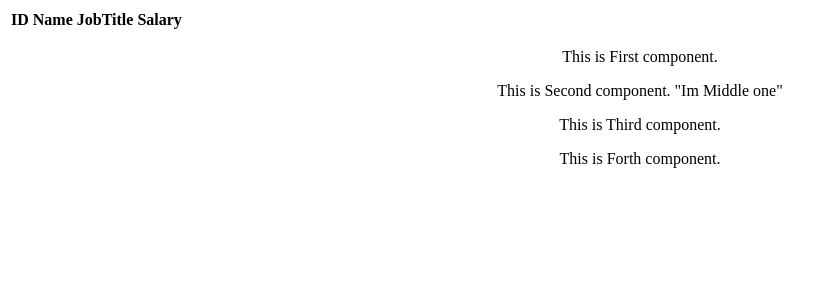
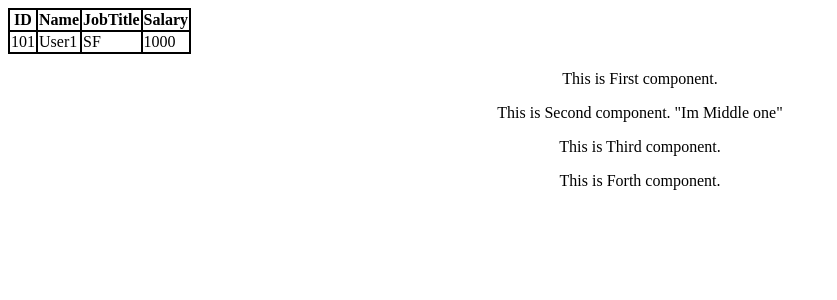
Before and after one commit to Divya945/react-prjoject, a React (Create React App) app: page / in a window 1280 px wide. Shown: the top 300 px of the page, without its empty margins (0-837 px from the left). Built offline with nearby package versions, Linux system fonts and the light colour scheme.

Commit message:
3 files modified, 1 added

```diff
--- a/src/App.js
+++ b/src/App.js
@@ -1,20 +1,41 @@
-import React, { Component } from "react";
-import "./style.css";
-import Person from "./Component/Component";
+import React, { Component } from 'react';
+import './style.css';
+import Person from './Component/Component';
+import Employee from './Component/Employee';
 
 class App extends Component {
   state = {
-    person: [{ name: "First" }, { name: "Second" }, { name: "Third" }]
+    person: [{ name: 'First' }, { name: 'Second' }, { name: 'Third' }]
+  };
+  listOfEmp = {
+    employee: [{ id: 101 }, { name: 'User1' }, { job: 'SF' }, { salary: 1000 }]
   };
   render() {
     return (
       <div className="App">
-        <table>
+        <table className="tableStyle">
           <tr>
             <th>ID</th>
             <th>Name</th>
             <th>JobTitle</th>
             <th>Salary</th>
+          </tr>
+          <tr>
+            <td>
+              {' '}
+              <Employee id={this.listOfEmp.employee[0].id} />
+            </td>
+            <td>
+              {' '}
+              <Employee name={this.listOfEmp.employee[1].name} />
+            </td>
+            <td>
+              <Employee job={this.listOfEmp.employee[2].job} />
+            </td>
+            <td>
+              {' '}
+              <Employee salary={this.listOfEmp.employee[3].salary} />
+            </td>
           </tr>
         </table>
         <Person name={this.state.person[0].name} />
--- a/src/Component/Component.js
+++ b/src/Component/Component.js
@@ -1,4 +1,4 @@
-import React from "react";
+import React from 'react';
 const person = props => {
   return (
     <div>
--- /dev/null
+++ b/src/Component/Employee.js
@@ -0,0 +1,13 @@
+import React from 'react';
+const employee = props => {
+  return (
+    <div>
+      <p> {props.id} </p>
+      <p> {props.name} </p>
+      <p> {props.job} </p>
+      <p> {props.salary} </p>
+    </div>
+  );
+};
+
+export default employee;
--- a/src/style.css
+++ b/src/style.css
@@ -1,3 +1,7 @@
 .App {
   text-align: center;
 }
+.tableStyle, td, th {
+  border: 1px solid black;
+  border-spacing: 0;
+}
```
